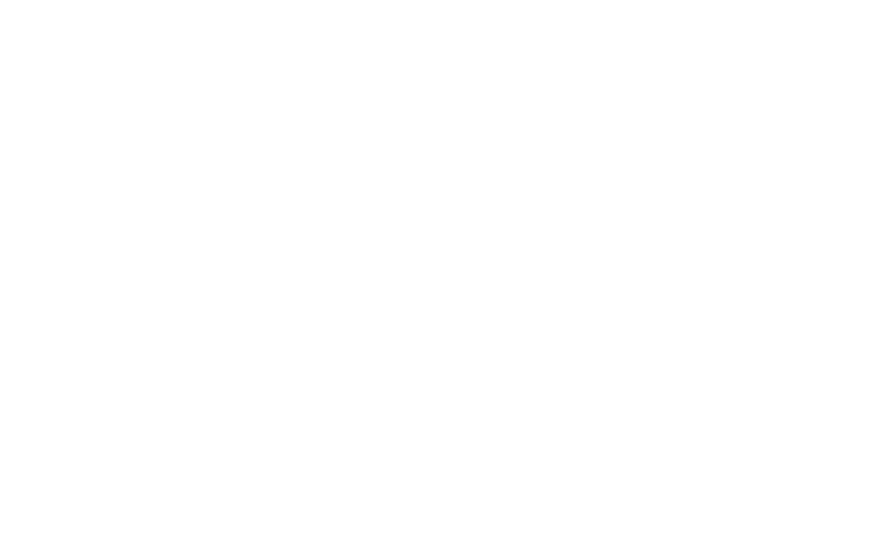
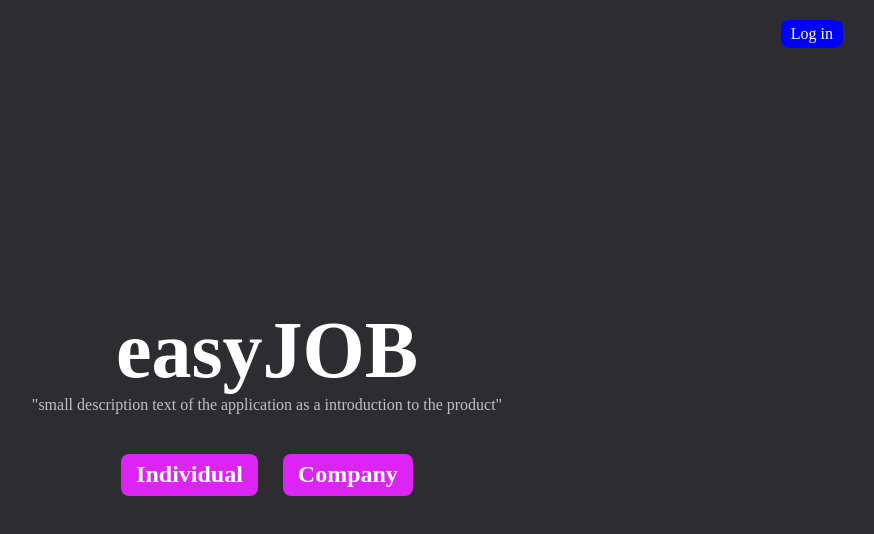
Before and after one commit to JuaniLlaberia/Easy-Post, a Next.js app: page / in a window 1280 px wide. Shown: the top 534 px of the page, without its empty margins (373-1247 px from the left). Built offline with nearby package versions, Linux system fonts and the light colour scheme; no server answers.

Commit message:
added auth

```diff
--- a/package.json
+++ b/package.json
@@ -9,6 +9,9 @@
     "lint": "next lint"
   },
   "dependencies": {
+    "@fortawesome/free-regular-svg-icons": "^6.4.0",
+    "@fortawesome/react-fontawesome": "^0.2.0",
+    "firebase": "^9.22.1",
     "next": "13.4.4",
     "react": "18.2.0",
     "react-dom": "18.2.0"
--- /dev/null
+++ b/src/app/globals.css
@@ -0,0 +1,61 @@
+* {
+    padding: 0;
+    margin: 0;
+    box-sizing: border-box;
+}
+
+/* Landing Page styling */
+
+.landing-page {
+    height: 100vh;
+    background-color: rgb(45, 45, 49);
+    display: flex;
+    flex-direction: column;
+    justify-content: center;
+    align-items: center;
+}
+
+.landing-page h2 {
+    font-size: 5rem;
+    color: rgb(255, 255, 255);
+}
+
+.landing-page p {
+    font-size: 1rem;
+    font-weight: 300;
+    color: rgba(255, 255, 255, 0.7);
+}
+
+.main-btns {
+    display: flex;
+    gap: 25px;
+    margin-top: 40px;
+}
+
+.initial-btn {
+    text-decoration: none;
+    background-color: rgb(220, 36, 245);
+    color: white;
+    font-size: 1.5rem;
+    font-weight: 600;
+    padding: 7.5px 15px;
+    border-radius: 8px;
+    transition: all .3s ease;
+}
+
+.initial-btn:hover {
+    cursor: pointer;
+    transform: translateY(4%);
+    background-color: rgb(68, 68, 255);
+}
+
+.login-btn {
+    position: absolute;
+    top: 2.5%;
+    right: 5%;
+    text-decoration: none;
+    color: white;
+    background-color: blue;
+    padding: 5px 10px;
+    border-radius: 8px;
+}
--- a/src/app/layout.js
+++ b/src/app/layout.js
@@ -1,6 +1,4 @@
-import { Inter } from 'next/font/google'
-
-const inter = Inter({ subsets: ['latin'] })
+import { AuthProvider } from '@/context/AuthContext'
 
 export const metadata = {
   title: 'Create Next App',
@@ -10,8 +8,10 @@ export const metadata = {
 export default function RootLayout({ children }) {
   return (
     <html lang="en">
-      <body className={inter.className}>
-        {children}
+      <body>
+        <AuthProvider>
+          {children}
+        </AuthProvider>
       </body>
     </html>
   )
--- a/src/app/page.js
+++ b/src/app/page.js
@@ -1,7 +1,16 @@
-export default function Home() {
+import Link from "next/link";
+import './globals.css'
+
+export default function MainPage() {
   return (
-    <main>
-
+    <main className='landing-page'>
+      <h2>easyJOB</h2>
+      <p>"small description text of the application as a introduction to the product"</p>
+      <div className='main-btns'>
+        <Link href='/account/user' className='initial-btn'>Individual</Link>
+        <Link href='/account/company' className='initial-btn'>Company</Link>
+      </div>
+      <Link href='/account' className='login-btn'>Log in</Link>
     </main>
   )
 }
--- /dev/null
+++ b/src/context/AuthContext.js
@@ -0,0 +1,47 @@
+'use client'
+
+import { auth } from "@/firebase_config";
+import { createUserWithEmailAndPassword, onAuthStateChanged, signInWithEmailAndPassword, signOut } from "firebase/auth";
+import { getDoc, query } from "firebase/firestore";
+import { createContext, useContext, useEffect, useState } from "react";
+
+const AuthContext = createContext();
+
+export const AuthProvider = ({children}) => {
+    const [currentAcc, setCurrentAcc] = useState(null);
+
+    //Login to user/company account
+    const loginAccount = (email, password) => {
+        return signInWithEmailAndPassword(auth, email, password);
+    };
+
+    //Create user/company account
+    const createAccount = (email, password) => {
+        return createUserWithEmailAndPassword(auth, email, password);
+    };
+
+    //Logout from account
+    const logout = () => {
+        return signOut(auth);
+    }
+
+    useEffect(() => {
+        const unsuscribe = onAuthStateChanged(auth, user => {
+            setCurrentAcc(user);
+        });
+        return () => unsuscribe;
+    }, []);
+
+    return(
+        <AuthContext.Provider value={{
+            currentAcc,
+            loginAccount,
+            createAccount,
+            logout
+        }}>
+            {children}
+        </AuthContext.Provider>
+    )
+};
+
+export const useAuthContext = () => useContext(AuthContext);
--- /dev/null
+++ b/src/firebase_config.js
@@ -0,0 +1,18 @@
+import { initializeApp } from "firebase/app";
+import { getAuth } from 'firebase/auth';
+import { getFirestore } from 'firebase/firestore';
+
+
+const firebaseConfig = {
+  apiKey: "AIzaSyC9vFuICNQL9tUcE3hzIVNpfcfJfJKCl20",
+  authDomain: "jobs-search-app.firebaseapp.com",
+  projectId: "jobs-search-app",
+  storageBucket: "jobs-search-app.appspot.com",
+  messagingSenderId: "453628561493",
+  appId: "1:453628561493:web:86976d9c046363cb172cdc"
+};
+
+
+const app = initializeApp(firebaseConfig);
+export const auth = getAuth(app);
+export const db = getFirestore(app);
```
Also changed, not shown: src/app/account/page.js (+31 -3 lines), src/app/account/user/page.js (+68 -3 lines), src/assets/account.css (added, +24 -0 lines), src/app/user/layout.js (added), 1 other file (tests, documents, lock files or other folders).
